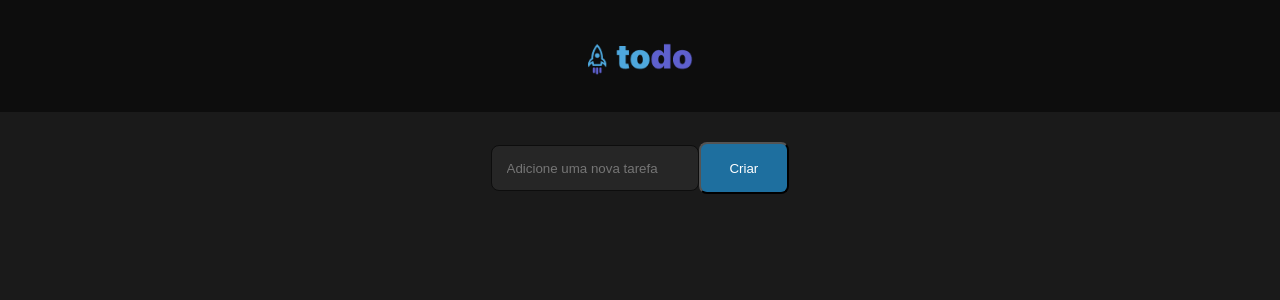
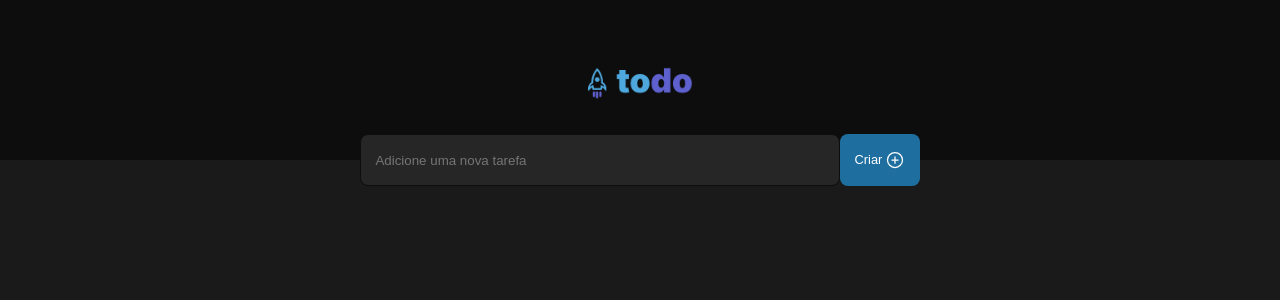
Before and after one commit to jnorberto23/igniteTodo, a React (Vite) app: page / in a window 1280 px wide. Shown: the top 300 px of the page. Built offline with nearby package versions, Linux system fonts and the light colour scheme.

Commit message:
✨add createTask styles; add phosphor-icon dependency

```diff
--- a/package.json
+++ b/package.json
@@ -9,6 +9,7 @@
     "preview": "vite preview"
   },
   "dependencies": {
+    "phosphor-react": "^1.4.1",
     "react": "^18.2.0",
     "react-dom": "^18.2.0"
   },
--- a/src/components/CreateTask.module.css
+++ b/src/components/CreateTask.module.css
@@ -1,27 +1,48 @@
 .container {
   display: flex;
   height: 7rem;
+  width: 100%;
+  margin-top: -3.5rem;
   justify-content: center;
   align-items: center;
 }
 
-input {
+.wrapper {
+  display: flex;
+  width: 100%;
+}
+
+.wrapper input {
   padding: 0.9rem;
   gap: 8px;
-  max-width: 30rem;
+  width: 30rem;
   background-color: var(--gray-500);
   border: 1px solid var(--gray-900);
   border-radius: 8px;
-  flex: none;
+  flex-grow: 1;
 }
 
-button {
+@media (max-width: 700px) {
+  .wrapper input {
+    width: auto;
+  }
+}
+
+.wrapper button {
   color: var(--white);
-  padding: 16px;
-  gap: 8px;
-  width: 90px;
-  height: 52px;
-  background: #1e6f9f;
+  font-size: 0.8rem;
+  width: 5rem;
+  height: 3.2rem;
+  background: var(--blue);
   border-radius: 8px;
-  flex: none;
+  cursor: pointer;
+  line-height: 0;
+  border: 0;
+  display: flex;
+  align-items: center;
+  justify-content: center;
 }
+
+.wrapper button svg {
+  margin-left: 0.2rem;
+}
--- a/src/components/CreateTask.tsx
+++ b/src/components/CreateTask.tsx
@@ -1,14 +1,17 @@
+import { PlusCircle } from "phosphor-react";
 import styles from "./CreateTask.module.css";
 
 export function CreateTask() {
   return (
     <div className={styles.container}>
-      <div className={styles.wrapper}>
-        <form action="">
+      <form action="">
+        <div className={styles.wrapper}>
           <input type="text" placeholder="Adicione uma nova tarefa" />
-          <button type="submit">Criar</button>
-        </form>
-      </div>
+          <button type="submit" title="Criar">
+            Criar <PlusCircle size={20} />
+          </button>
+        </div>
+      </form>
     </div>
   );
 }
--- a/src/components/Header.module.css
+++ b/src/components/Header.module.css
@@ -1,7 +1,7 @@
 .container {
   background-color: var(--gray-900);
   display: flex;
-  height: 7rem;
+  height: 10rem;
   justify-content: center;
   align-items: center;
 }
--- a/src/global.css
+++ b/src/global.css
@@ -1,5 +1,6 @@
 :root {
   --white: #ffffff;
+  --blue: #1e6f9f;
   --gray-100: #e1e1e6;
   --gray-300: #808080;
   --gray-400: #454545;
```
Also changed, not shown: 1 other file (tests, documents, lock files or other folders).
